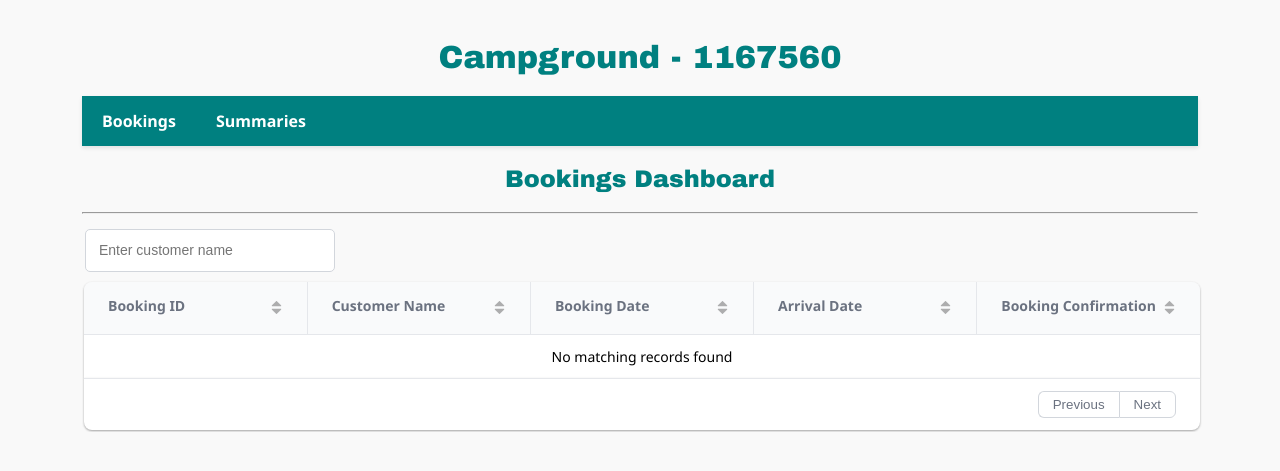
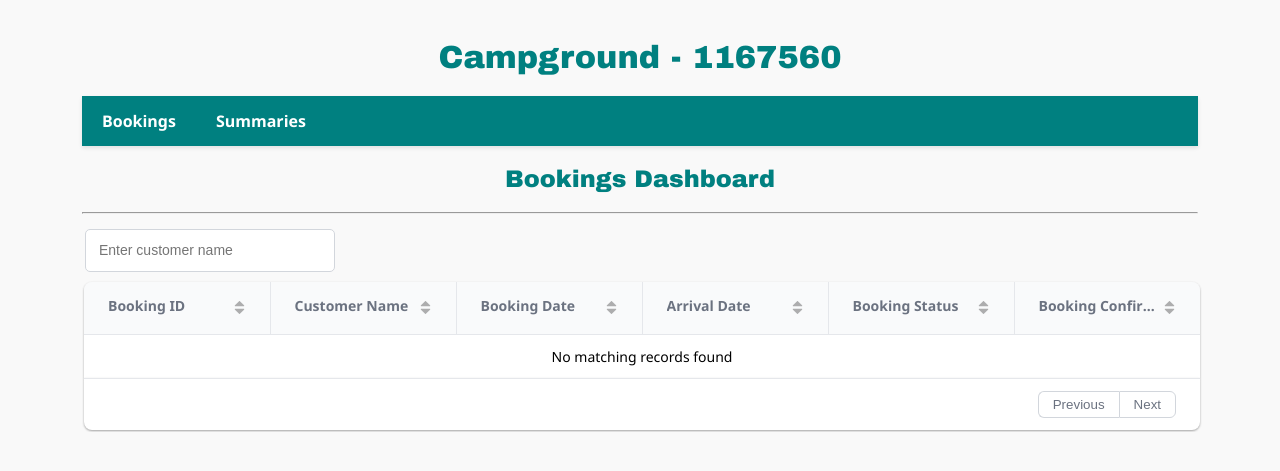
Before and after one commit to Ricardo-010/task3, a Flask app: page / in a window 1280 px wide. Shown: the top 471 px of the page. Run offline with Flask 3, Linux system fonts and the light colour scheme; data that the repository does not hold is empty.

Commit message:
Added Statuses to bookings

```diff
--- a/app.py
+++ b/app.py
@@ -9,7 +9,7 @@ from bson import Binary
 app = Flask(__name__)
 
 # Load environment variables only in dev
-enviroment = "prod"
+enviroment = "dev"
 if enviroment == 'dev':
     from dotenv import load_dotenv
     load_dotenv()
@@ -42,12 +42,13 @@ class Booking:
     Represents a booking made by a customer for certain campsites.
     """
 
-    def __init__(self, booking_id, customer, campsites, booking_date, arrival_date, booking_confirmation_pdf=None):
+    def __init__(self, booking_id, customer, campsites, booking_date, arrival_date, booking_status, booking_confirmation_pdf=None):
         self.booking_id = booking_id
         self.customer = customer
         self.campsites = campsites
         self.booking_date = booking_date
         self.arrival_date = arrival_date
+        self.status = booking_status
         self.total_price = self.calculate_total_price()
         self.booking_confirmation_pdf = booking_confirmation_pdf
 
@@ -129,7 +130,9 @@ def bookings():
                 ],
                 booking_date=booking["booking_date"],
                 arrival_date=booking["arrival_date"],
+                booking_status=booking["status"],
                 booking_confirmation_pdf=Binary(booking["booking_confirmation_pdf"])
+                    if booking["booking_confirmation_pdf"] else None
             )
             for booking in bookings_cursor
         ]
--- a/templates/bookings-dashboard.html
+++ b/templates/bookings-dashboard.html
@@ -11,10 +11,14 @@ content %}
       { id: 'customer_name', name: 'Customer Name' },
       { id: 'booking_date', name: 'Booking Date' },
       { id: 'arrival_date', name: 'Arrival Date' },
+      { id: 'booking_status', name: 'Booking Status' },
       {
         id: 'booking_confirmation',
         name: 'Booking Confirmation',
-        formatter: (cell) => gridjs.html(`<a href="/booking-confirmation/booking-id:${cell}" target="_blank">View PDF</a>`)
+        formatter: (_, row) => {  // Use the full row for condition check
+          if (row.cells[4].data === 'Declined') return;
+          return gridjs.html(`<a href="/booking-confirmation/booking-id:${row.cells[0].data}" target="_blank">View PDF</a>`);
+        }
       },
     ],
     data: [
@@ -24,6 +28,7 @@ content %}
           customer_name: '{{ booking.customer.first_name }} {{ booking.customer.last_name }}',
           booking_date: '{{ booking.booking_date }}',
           arrival_date: '{{ booking.arrival_date }}',
+          booking_status: '{{ booking.status }}',
           booking_confirmation: '{{ booking.booking_id }}'
         },
       {% endfor %}
```
